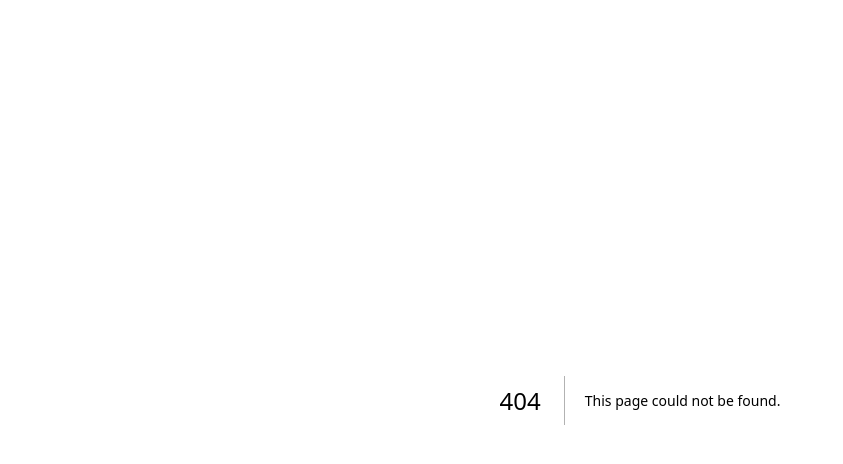
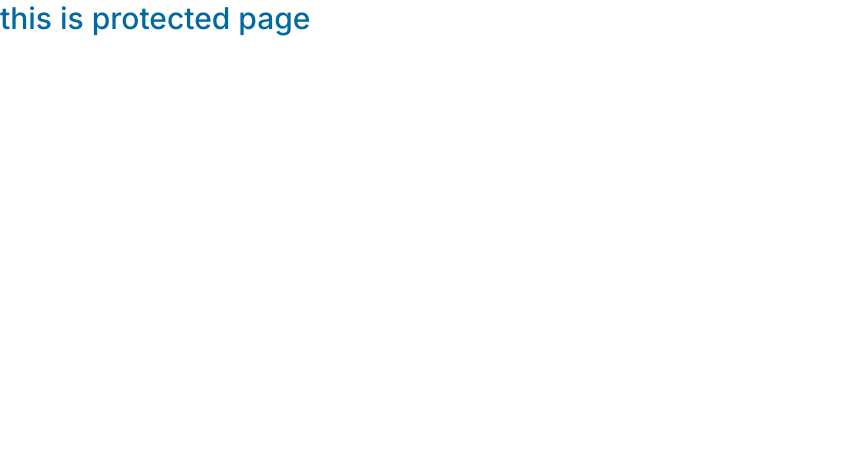
Before and after one commit to fmoraless/lms-udmy, a Next.js app: page /sign-in in a window 1280 px wide. Before the commit this address had no page. Shown: the top 464 px of the page, without its empty margins (0-843 px from the left). Built offline with nearby package versions, Linux system fonts and the light colour scheme.

Commit message:
Add sign-in and dashboard pages

```diff
--- /dev/null
+++ b/app/(auth)/(routes)/sign-in/page.tsx
@@ -0,0 +1,11 @@
+const SignInPage = () => {
+  return (
+    <div>
+      <p className="text-3xl font-medium text-sky-700">
+        this is protected page
+      </p>
+    </div>
+  );
+};
+
+export default SignInPage;
--- a/app/page.tsx
+++ b/app/(dashboard)/(routes)/page.tsx
@@ -4,7 +4,9 @@ import Image from "next/image";
 export default function Home() {
   return (
     <div>
-      <p className="text-3xl font-medium text-sky-700">Hello world</p>
+      <p className="text-3xl font-medium text-sky-700">
+        This is a protected page
+      </p>
       <Button variant="destructive">clik me</Button>
     </div>
   );
```
